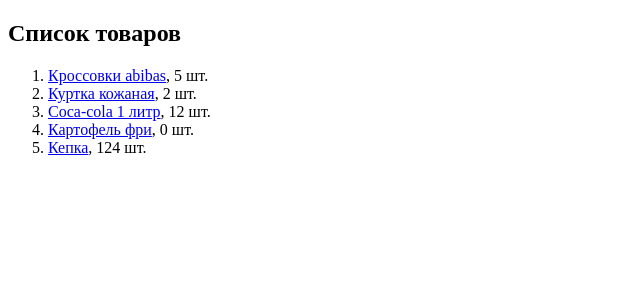
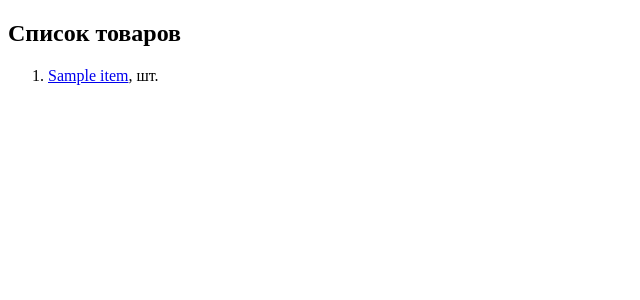
Before and after one commit to ankar-ekb/FirstDjango, a Django app: page /items in a window 1280 px wide. Shown: the top 300 px of the page, without its empty margins (0-640 px from the left). Run offline with Django 5.2, Linux system fonts and the light colour scheme; tables that the repository leaves empty hold one stand-in row (values such as "Sample post").

Commit message:
Module 3 Part 1 completed

```diff
--- a/MainApp/views.py
+++ b/MainApp/views.py
@@ -1,25 +1,7 @@
 from django.http import HttpResponse, HttpResponseNotFound
 from django.shortcuts import render
-
-userdata = {
-    "name": "Иван",
-    "middle": "Petrovich",
-    "surname": "Ivanov",
-    "phone": "8-56-5345-4-53",
-    "email": "vasya@mail.ru"
-
-}
-
-items = [
-   {"id": 1, "name": "Кроссовки abibas" ,"quantity":5},
-   {"id": 2, "name": "Куртка кожаная" ,"quantity":2},
-   {"id": 3, "name": "Coca-cola 1 литр" ,"quantity":12},
-   {"id": 4, "name": "Картофель фри" ,"quantity":0},
-   {"id": 5, "name": "Кепка" ,"quantity":124},
-]
-
-
-
+from MainApp.models import Item
+from django.core.exceptions import ObjectDoesNotExist
 # Create your views here.
 
 
@@ -34,6 +16,14 @@ def home(request):
     return render(request, "index.html", context)
 
 def about(request):
+    userdata = {
+    "name": "Иван",
+    "middle": "Petrovich",
+    "surname": "Ivanov",
+    "phone": "8-56-5345-4-53",
+    "email": "vasya@mail.ru"
+
+}
     result = f"""
         Имя: <b>{userdata["name"]}</b><br>
         Отчество: <b>{userdata["middle"]}</b><br>
@@ -44,14 +34,18 @@ def about(request):
     return HttpResponse(result)
 
 def get_item(request, id):
-    for item in items:
-        if item['id'] == id:
-            context = {
-                "item": item
-            }
-            return render(request, "items.html", context)
+    try:
+        item = Item.objects.get(id=id)
+    except ObjectDoesNotExist:
+        return HttpResponseNotFound(f'Товар c id = {id} не найден')
+    # items = Item.objects.all()
+    # for item in items:
+    #     if item.id == id:
+    context = {
+        "item": item
+    }
+    return render(request, "items.html", context)
 
-    return HttpResponseNotFound(f'<h1>Товар c id = {id} не найден</h1>')
 
 def items_list(request):
     # result = "<h2>Goods list</h2><ol>"
@@ -59,6 +53,7 @@ def items_list(request):
     #     result += f"<li><a href='/item/{item['id']}'>{item['name']}</a></li>"
     # result += '</ol>'
     # return HttpResponse(result)
+    items = Item.objects.all()
     context = {
         "items": items
     }
```
Also changed, not shown: templates/items.html (+6 -2 lines).
